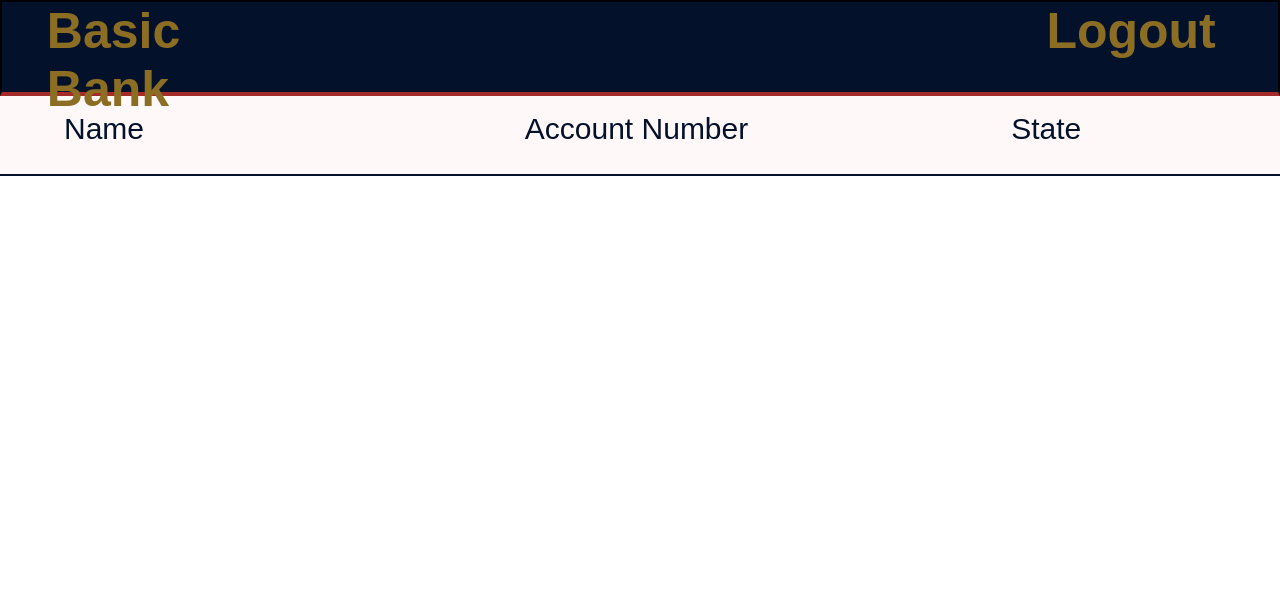
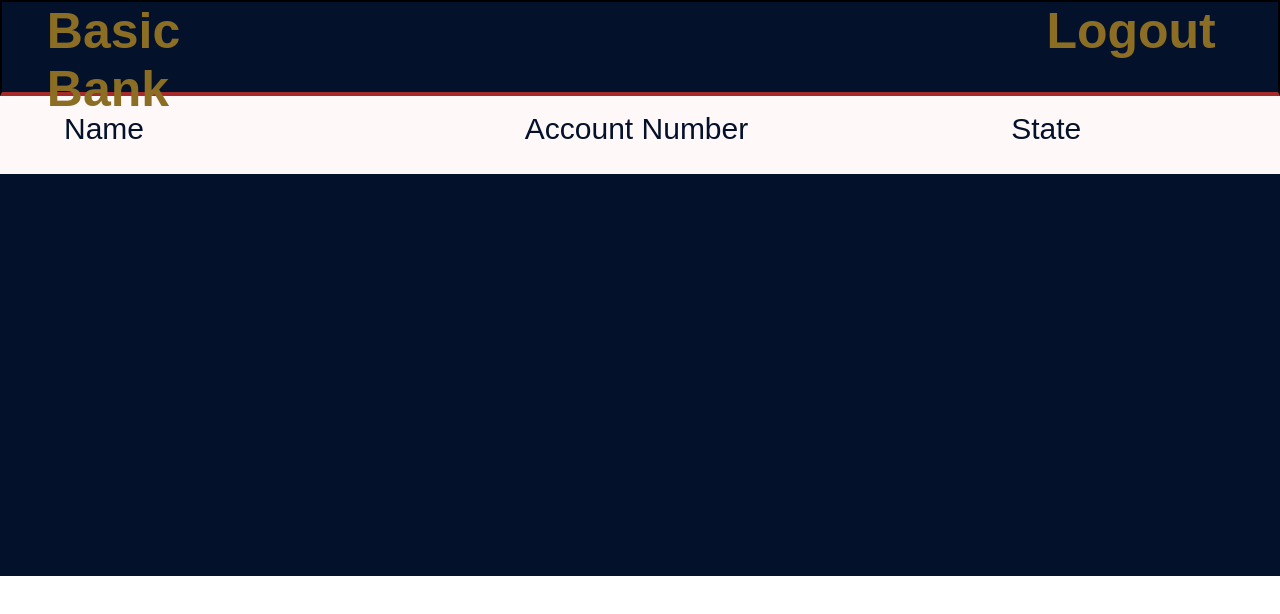
Before and after one commit to cyberstizz/basicbank, a React (Create React App) app: page /accounts in a window 1280 px wide. Shown: the top 614 px of the page. Built offline with nearby package versions, Linux system fonts and the light colour scheme.

Commit message:
added a few css rules to bottom  section

```diff
--- a/src/components/Accounts.css
+++ b/src/components/Accounts.css
@@ -65,5 +65,10 @@
 }
 
 .bottomsection{
-
+    display: flex;
+    flex-direction: column;
+    width: 100vw;
+    font-size: 20px;
+    height: 50vh;
+    background-color: rgb(3, 17, 42);
 }
```
